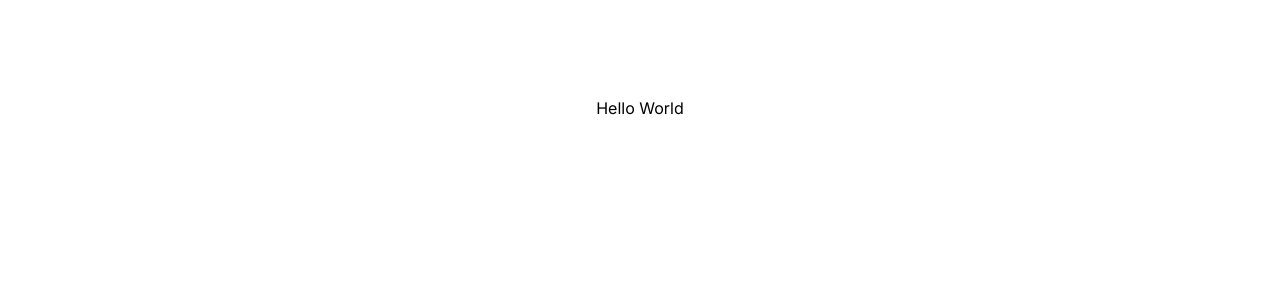
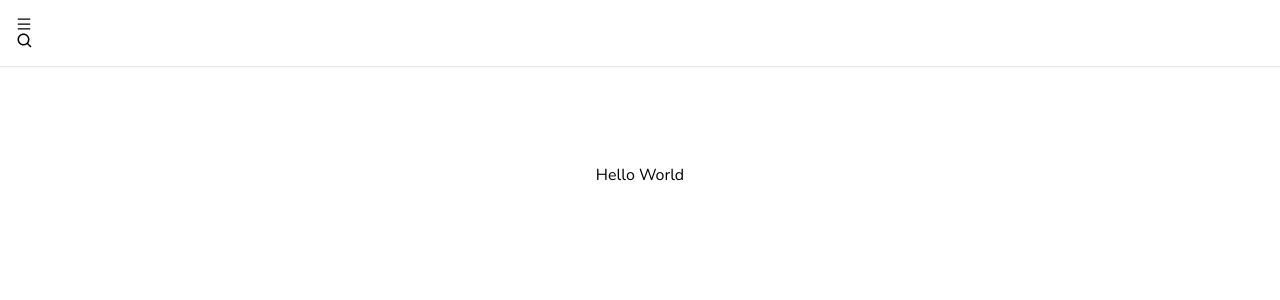
Before and after one commit to ilhamdhiya01/farhan-project, a Next.js app: page / in a window 1280 px wide. Shown: the top 300 px of the page. Built offline with nearby package versions, Linux system fonts and the light colour scheme.

Commit message:
first commit beranda

```diff
--- /dev/null
+++ b/app/components/Container.tsx
@@ -0,0 +1,16 @@
+const Container: React.FC<{ children: React.ReactNode }> = ({ children }) => {
+  return (
+    <div
+      className='
+        max-w-[2520px]
+        mx-auto xl:px-20
+        md:px-10
+        sm:px-2 px-4
+      '
+    >
+      {children}
+    </div>
+  );
+};
+
+export default Container;
--- /dev/null
+++ b/app/components/navbar/Navbar.tsx
@@ -0,0 +1,16 @@
+'use client';
+import { BiSearch } from 'react-icons/bi';
+import { AiOutlineMenu } from 'react-icons/ai';
+
+const Navbar = () => {
+  return (
+    <nav className='w-full bg-white shadow-sm'>
+      <div className='border-b py-4 px-4'>
+        <AiOutlineMenu />
+        <BiSearch size={18} />
+      </div>
+    </nav>
+  );
+};
+
+export default Navbar;
--- a/app/layout.tsx
+++ b/app/layout.tsx
@@ -1,22 +1,26 @@
-import './globals.css'
-import type { Metadata } from 'next'
-import { Inter } from 'next/font/google'
+import './globals.css';
+import type { Metadata } from 'next';
+import { Nunito } from 'next/font/google';
+import Navbar from './components/navbar/Navbar';
 
-const inter = Inter({ subsets: ['latin'] })
+const font = Nunito({
+  subsets: ['latin'],
+});
 
 export const metadata: Metadata = {
-  title: 'Create Next App',
+  title: 'Company Profile',
   description: 'Generated by create next app',
-}
+};
 
-export default function RootLayout({
-  children,
-}: {
-  children: React.ReactNode
-}) {
+const RootLayout = ({ children }: { children: React.ReactNode }) => {
   return (
-    <html lang="en">
-      <body className={inter.className}>{children}</body>
+    <html lang='en'>
+      <body className={font.className}>
+        <Navbar />
+        {children}
+      </body>
     </html>
-  )
-}
+  );
+};
+
+export default RootLayout;
```
